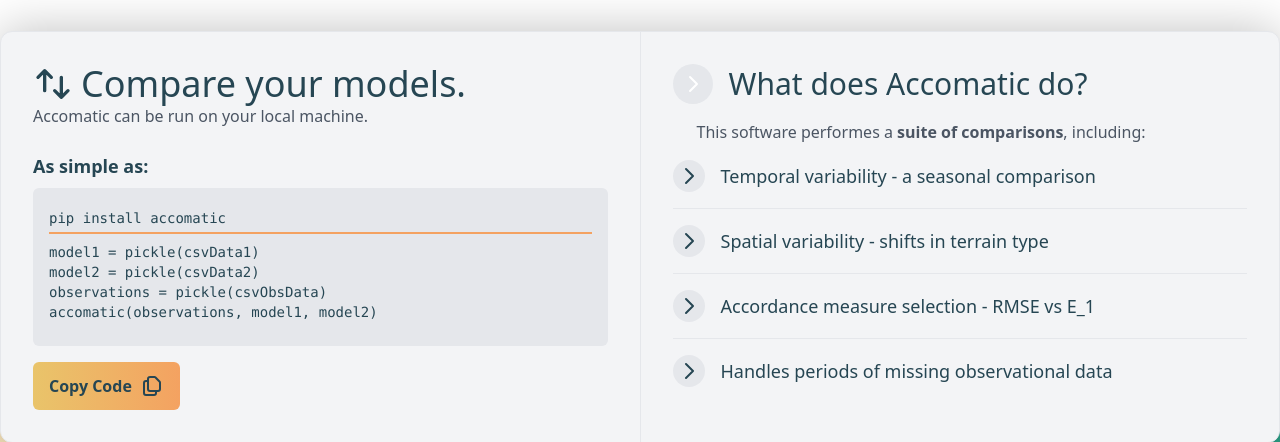
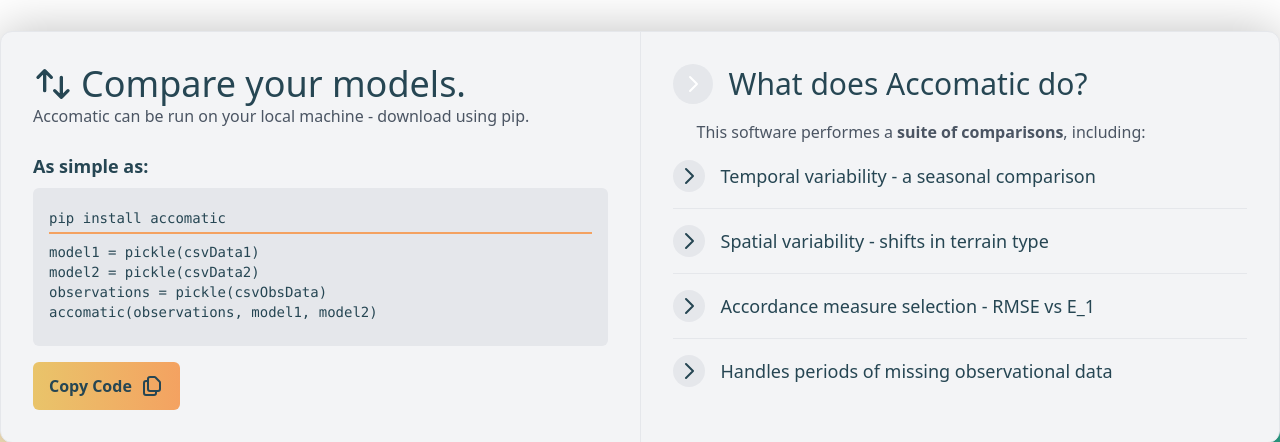
Before and after one commit to hgmacc/accomatic-web, a Flask app: page / in a window 1280 px wide. Shown: the part 386-828 px from the top of the page. Run offline with Flask 2, Linux system fonts and the light colour scheme; some libraries are stand-ins or nearby versions.

Commit message:
vps git clone trial

```diff
--- a/accomatic-web.py
+++ b/accomatic-web.py
@@ -2,6 +2,7 @@ from flask import Flask, render_template, url_for
 
 
 app = Flask(__name__)  # Special python variable to pass in name
+app.config['SECRET KEY'] = "secret123"
 
 
 @app.route("/")  # '/' for the root page of our website
@@ -21,4 +22,4 @@ def walkthrough():
 
 
 if __name__ == "__main__":
-    app.run(debug=True)
+    app.run()
--- a/templates/index.html
+++ b/templates/index.html
@@ -38,7 +38,7 @@
                         </h2>
                     </div>
                     <p class="font-lato text-cyan font-light text-gray-600 ">
-                        Accomatic can be run on your local machine.
+                        Accomatic can be run on your local machine - download using pip.
                     </p>
                     <h3 class="font-lato text-cyan mt-6 text-lg font-lato font-bold">
                         As simple as:
```
